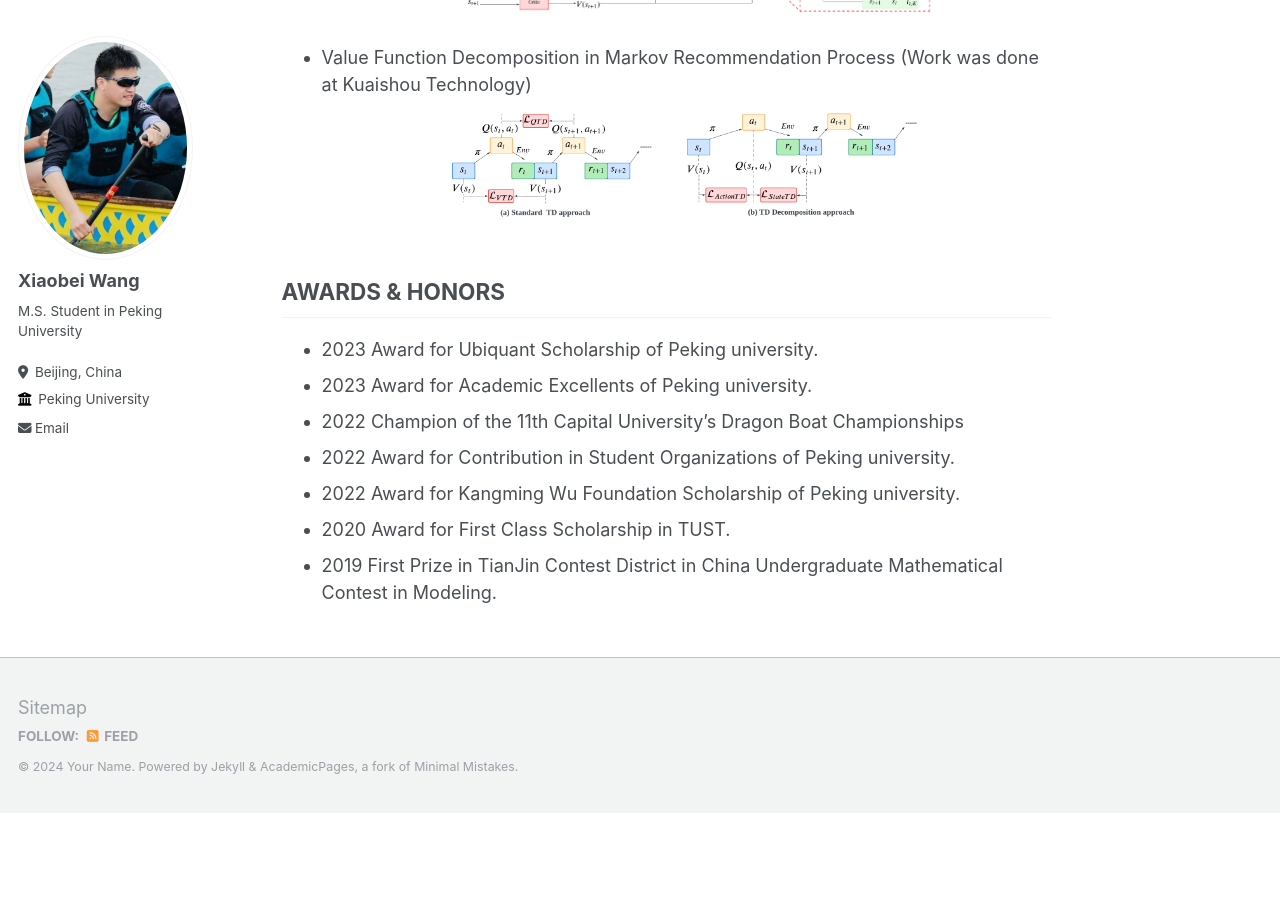
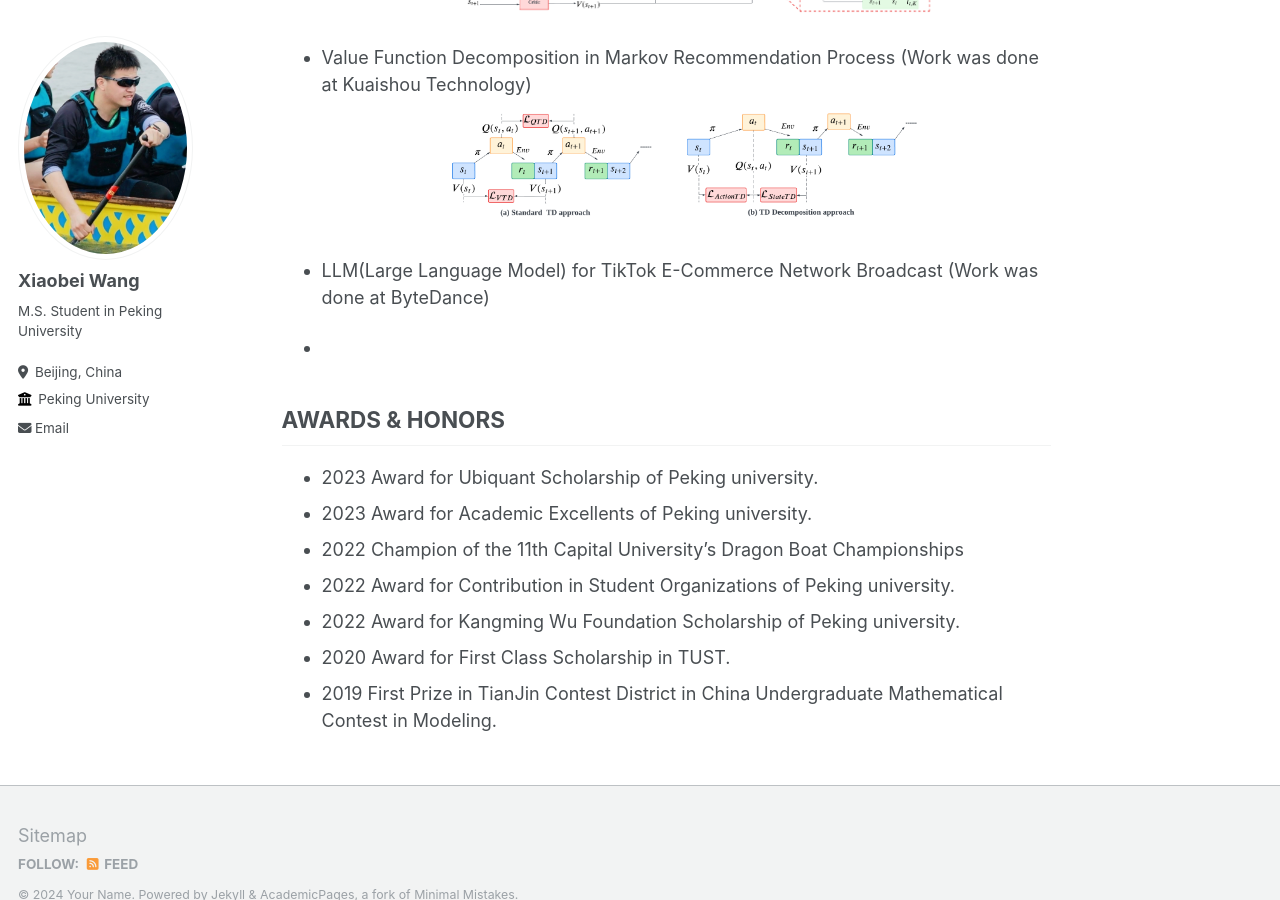
Before and after one commit to wangxiaobei822/wangxiaobei822.github.io, a Jekyll site: the page built from _pages/about.md, in a window 1280 px wide and 900 px high, scrolled down 1474 px. Built offline with Jekyll 4.4.1, drawn with Linux system fonts in a browser that asks for light colours; before the commit the page ends 2287 px from its top, so only the background shows below that.

Commit message:
Update about.md

```diff
--- a/_pages/about.md
+++ b/_pages/about.md
@@ -59,6 +59,10 @@ Projects
 - Value Function Decomposition in Markov Recommendation Process (Work was done at Kuaishou Technology)<br>
   ![](../images/TD.png)
 
+- LLM(Large Language Model) for TikTok E-Commerce Network Broadcast (Work was done at ByteDance)<br>
+
+-
+
 
 
 
```
